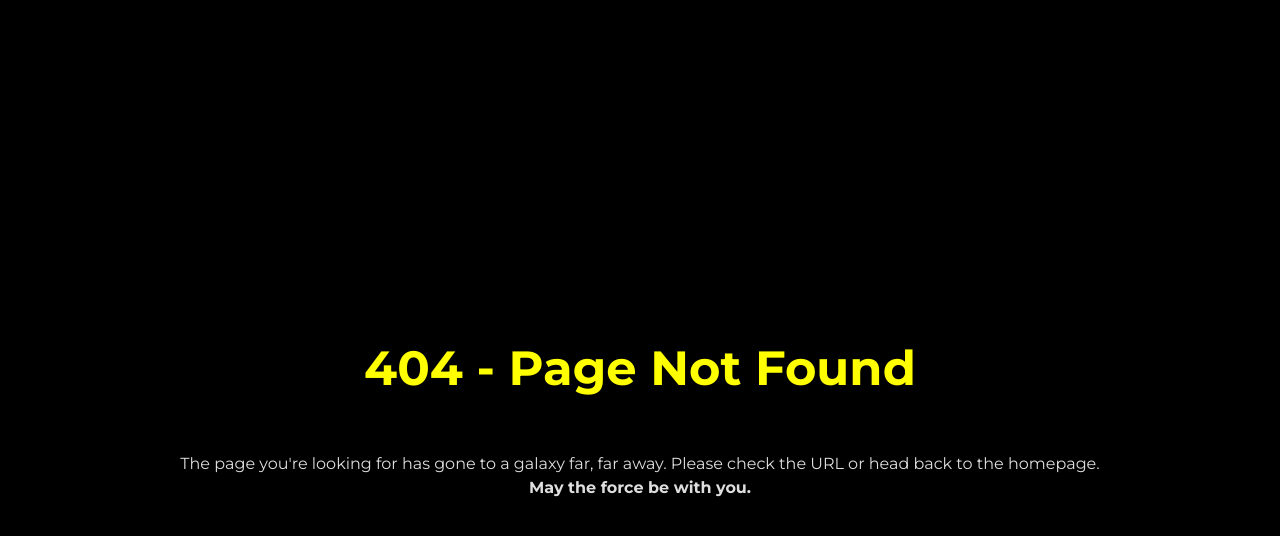
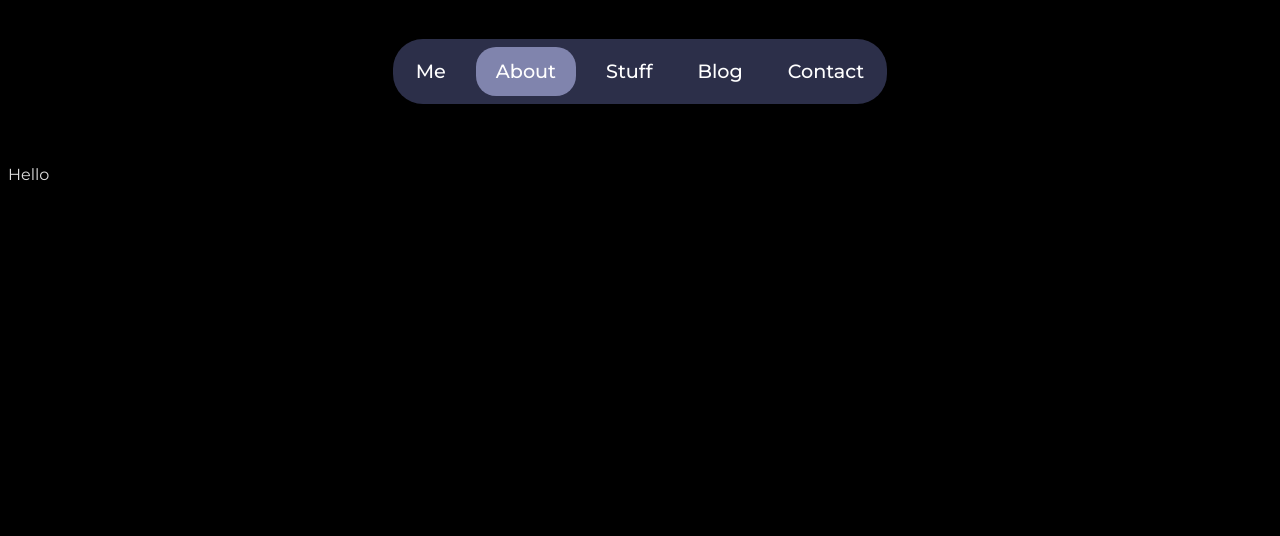
Before and after one commit to ameysunu/ameysunu.github.io, a React (Vite) app: page /about in a window 1280 px wide. Before the commit this address had no page. Shown: the top 536 px of the page. Built offline with nearby package versions, Linux system fonts and the light colour scheme.

Commit message:
header ui improved

```diff
--- a/src/App.tsx
+++ b/src/App.tsx
@@ -2,6 +2,7 @@ import { BrowserRouter as Router, Route, Routes } from 'react-router-dom';
 import NotFound from './404';
 import Home from './pages/Home';
 import SystemCrash from './pages/SystemCrash';
+import About from './pages/About';
 
 const App = () => {
   return (
@@ -9,6 +10,7 @@ const App = () => {
       <Routes>
         <Route path="/" element={<Home />} />
         <Route path="*" element={<NotFound />}/>
+        <Route path="/about" element={<About />}/>
         <Route path="/system-crash" element={<SystemCrash />}/>
       </Routes>
     </Router>
--- a/src/index.css
+++ b/src/index.css
@@ -107,6 +107,7 @@ p {
   text-align: center;
   font-weight: 500;
   font-size: 1.2rem;
+  color: white;
 }
 
 .header-block {
@@ -117,6 +118,18 @@ p {
   text-align: center;
   padding-bottom: 6%;
   padding-top: 5%;
+  color: white;
+}
+
+.header-box.active {
+  background-color: #8084ad;
+  border-radius: 20px;
+  padding: 10px 20px;
+}
+
+.header-box:hover{
+  background: none !important;
+  padding: 10px 15px;
 }
 
 .error-box {
--- /dev/null
+++ b/src/pages/About.tsx
@@ -0,0 +1,10 @@
+import Header from "./Header";
+
+export default function About() {
+    return (
+        <div>
+            <Header />
+            <p>Hello</p>
+        </div>
+    );
+}
--- a/src/pages/Header.tsx
+++ b/src/pages/Header.tsx
@@ -1,13 +1,15 @@
+import { NavLink } from "react-router-dom"
+
 export default function Header() {
 
     return (
         <div className={`header-block`}>
             <div className="header-row">
-                <div className="header-box ">Me</div>
-                <div className="header-box ">About</div>
-                <div className="header-box ">Stuff</div>
-                <div className="header-box ">Blog</div>
-                <div className="header-box ">Contact</div>
+                <NavLink to ="/" className="header-box ">Me</NavLink>
+                <NavLink to ="/about" className="header-box ">About</NavLink>
+                <NavLink to ="/stuff" className="header-box ">Stuff</NavLink>
+                <NavLink to ="/blog" className="header-box ">Blog</NavLink>
+                <NavLink to ="/contact" className="header-box ">Contact</NavLink>
             </div>
         </div>
     );
```
Also changed, not shown: 1 other file (tests, documents, lock files or other folders).
